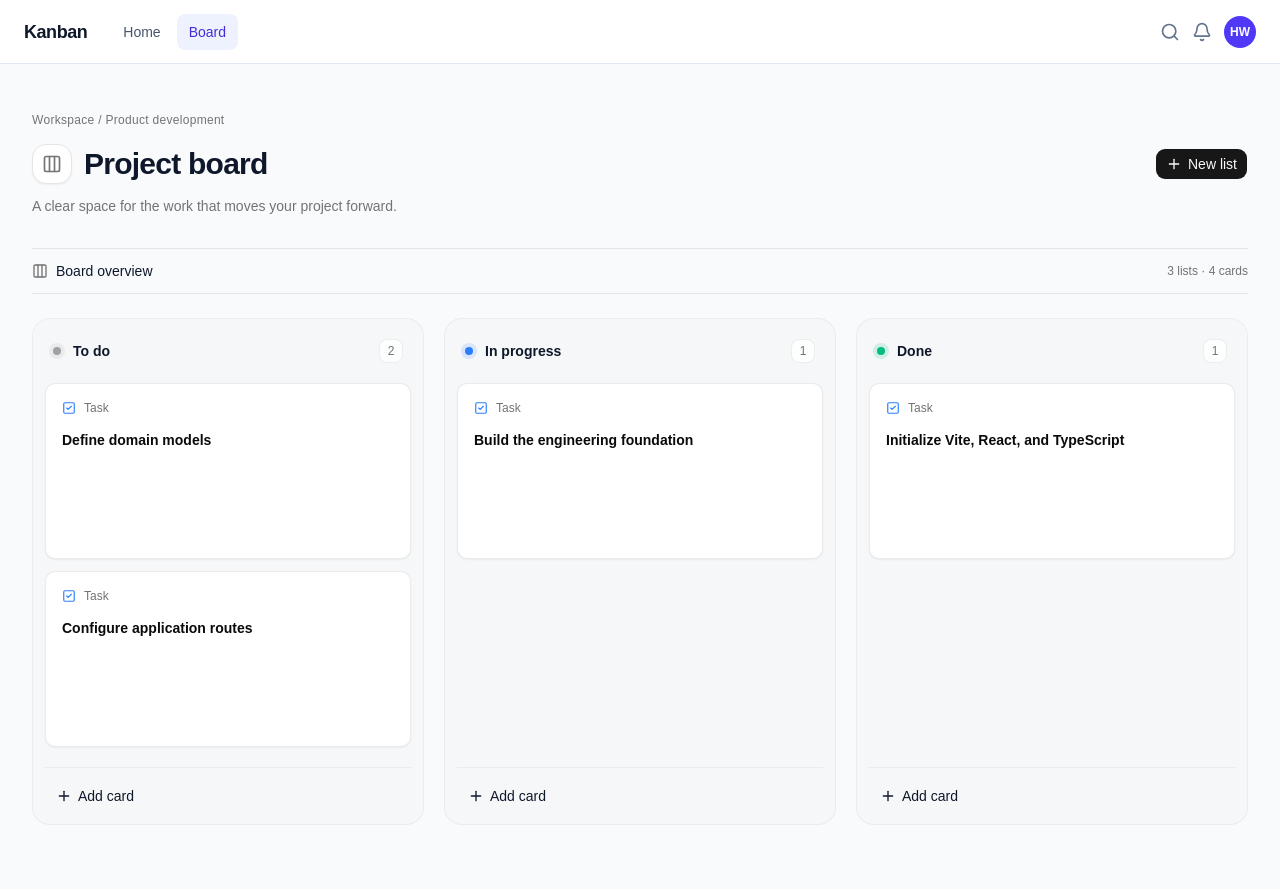
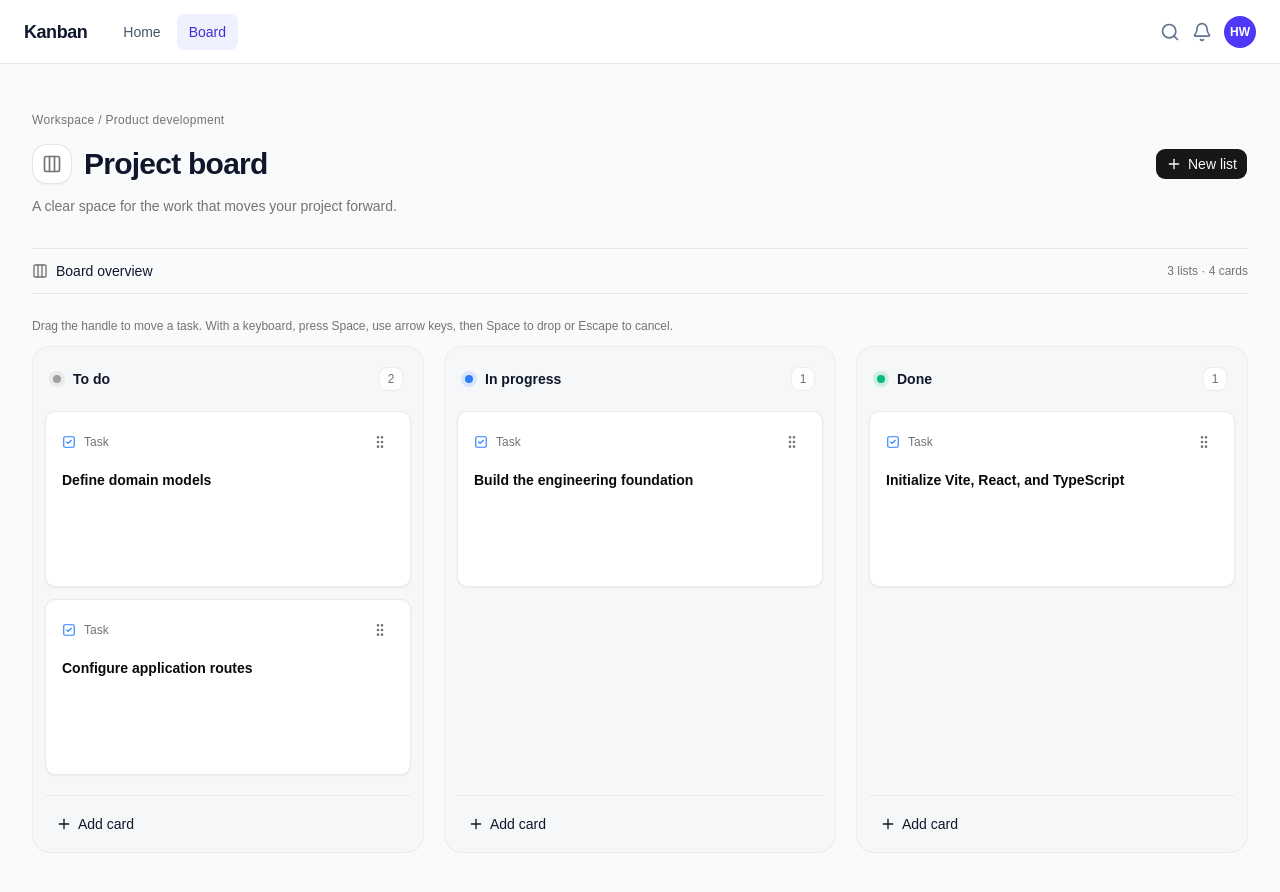
Before and after one commit to FoksWang/kanban, a React (Vite) app: page /board in a window 1280 px wide. Shown: the top 892 px of the page. Built offline with nearby package versions, Linux system fonts and the light colour scheme.

Commit message:
feat: support task drag and drop across Kanban lists

```diff
--- a/src/components/board/Task.tsx
+++ b/src/components/board/Task.tsx
@@ -1,21 +1,54 @@
-import { SquareCheck } from 'lucide-react'
+import { useSortable } from '@dnd-kit/sortable'
+import { CSS } from '@dnd-kit/utilities'
+import { GripVertical, SquareCheck } from 'lucide-react'
+import { Button } from '@/components/ui/button'
 import { Card, CardContent, CardHeader } from '@/components/ui/card'
+import { cn } from '@/lib/utils'
 
 export interface TaskProps {
+  id: string
+  listId: string
   title: string
 }
 
 export const Task = (props: TaskProps) => {
+  const {
+    attributes,
+    listeners,
+    setNodeRef,
+    setActivatorNodeRef,
+    transform,
+    transition,
+    isDragging,
+  } = useSortable({ id: props.id, data: { listId: props.listId, type: 'task' } })
+
   return (
     <Card
       aria-label={props.title}
-      className="min-h-44 gap-3 rounded-lg border border-border/80 shadow-xs ring-0 transition-shadow hover:shadow-sm"
+      className={cn(
+        'min-h-44 gap-3 rounded-lg border border-border/80 shadow-xs ring-0 hover:shadow-sm',
+        isDragging && 'opacity-30',
+      )}
+      ref={setNodeRef}
       role="article"
+      style={{ transform: CSS.Transform.toString(transform), transition }}
     >
       <CardHeader>
         <div className="flex items-center gap-2 text-xs font-medium text-muted-foreground">
           <SquareCheck aria-hidden="true" className="size-3.5 text-blue-500" />
           Task
+          <Button
+            {...attributes}
+            {...listeners}
+            aria-label={`Drag ${props.title}`}
+            className="ml-auto cursor-grab touch-none active:cursor-grabbing"
+            ref={setActivatorNodeRef}
+            size="icon-sm"
+            type="button"
+            variant="ghost"
+          >
+            <GripVertical />
+          </Button>
         </div>
       </CardHeader>
       <CardContent className="flex-1">
--- a/src/components/board/index.tsx
+++ b/src/components/board/index.tsx
@@ -1,6 +1,7 @@
 import { Columns3, Plus } from 'lucide-react'
 import { useId, useState } from 'react'
 import { Button } from '@/components/ui/button'
+import { Card, CardContent } from '@/components/ui/card'
 import {
   Dialog,
   DialogClose,
@@ -16,6 +17,17 @@ import { Label } from '@/components/ui/label'
 import { useKanban } from '@/stores/useKanban'
 import { KanbanGroup } from './kanban-group'
 import { Task } from './Task'
+
+const detectCollision: CollisionDetection = (args) => {
+  if (!args.pointerCoordinates) return closestCenter(args)
+  const collisions = pointerWithin(args)
+  const tasks = collisions.filter(
+    (collision) =>
+      args.droppableContainers.find((container) => container.id === collision.id)?.data.current
+        ?.type === 'task',
+  )
+  return tasks.length ? tasks : collisions
+}
 
 function CreateDialog({ label, onCreate }: { label: string; onCreate: (title: string) => void }) {
   const [open, setOpen] = useState(false)
@@ -80,6 +92,22 @@ export function Board() {
   const lists = useKanban((state) => state.lists)
   const addList = useKanban((state) => state.addList)
   const addCard = useKanban((state) => state.addCard)
+  const moveCard = useKanban((state) => state.moveCard)
+  const [activeId, setActiveId] = useState<string | null>(null)
+  const activeCard = lists.flatMap((list) => list.cards).find((card) => card.id === activeId)
+  const sensors = useSensors(
+    useSensor(PointerSensor, { activationConstraint: { distance: 8 } }),
+    useSensor(KeyboardSensor, { coordinateGetter: sortableKeyboardCoordinates }),
+  )
+
+  const handleDragEnd = ({ active, over }: DragEndEvent) => {
+    setActiveId(null)
+    if (!over || active.id === over.id) return
+    const target = lists.find((list) => list.id === over.data.current?.listId)
+    if (!target) return
+    const index = target.cards.findIndex((card) => card.id === over.id)
+    moveCard(String(active.id), target.id, index < 0 ? target.cards.length : index)
+  }
 
   return (
     <section className="mx-auto max-w-[1440px] px-4 py-8 sm:px-8 sm:py-12">
@@ -111,6 +139,17 @@ export function Board() {
         </p>
       </div>
 
+      <p className="mb-3 text-xs text-muted-foreground">
+        Drag the handle to move a task. With a keyboard, press Space, use arrow keys, then Space to
+        drop or Escape to cancel.
+      </p>
+      <DndContext
+        collisionDetection={detectCollision}
+        onDragCancel={() => setActiveId(null)}
+        onDragEnd={handleDragEnd}
+        onDragStart={({ active }) => setActiveId(String(active.id))}
+        sensors={sensors}
+      >
         <div
           aria-label="Kanban groups"
           className="grid auto-cols-[minmax(18rem,1fr)] grid-flow-col gap-5 overflow-x-auto rounded-2xl pb-4 focus-visible:ring-2 focus-visible:ring-ring focus-visible:outline-none"
@@ -121,15 +160,21 @@ export function Board() {
             <KanbanGroup
               action={<CreateDialog label="Card" onCreate={(title) => addCard(list.id, title)} />}
               count={list.cards.length}
+              id={list.id}
               key={list.id}
               status={
                 list.id === 'done' ? 'complete' : list.id === 'in-progress' ? 'active' : 'neutral'
               }
               title={list.title}
             >
+              <SortableContext
+                items={list.cards.map((card) => card.id)}
+                strategy={verticalListSortingStrategy}
+              >
                 {list.cards.map((card) => (
-              <Task key={card.id} title={card.title} />
+                  <Task id={card.id} key={card.id} listId={list.id} title={card.title} />
                 ))}
+              </SortableContext>
               {list.cards.length === 0 && (
                 <p className="rounded-xl border border-dashed px-4 py-10 text-center text-sm leading-6 text-muted-foreground">
                   No cards yet. Add your first task.
@@ -138,6 +183,36 @@ export function Board() {
             </KanbanGroup>
           ))}
         </div>
+        <DragOverlay>
+          {activeCard ? (
+            <Card className="min-h-44 rounded-lg border border-blue-300 shadow-lg ring-0">
+              <CardContent>
+                <p className="mb-3 text-xs text-muted-foreground">Task</p>
+                <h3 className="text-sm leading-6 font-semibold wrap-break-word">
+                  {activeCard.title}
+                </h3>
+              </CardContent>
+            </Card>
+          ) : null}
+        </DragOverlay>
+      </DndContext>
     </section>
   )
 }
+import {
+  closestCenter,
+  DndContext,
+  DragOverlay,
+  KeyboardSensor,
+  PointerSensor,
+  pointerWithin,
+  useSensor,
+  useSensors,
+  type CollisionDetection,
+  type DragEndEvent,
+} from '@dnd-kit/core'
+import {
+  SortableContext,
+  sortableKeyboardCoordinates,
+  verticalListSortingStrategy,
+} from '@dnd-kit/sortable'
--- a/src/components/board/kanban-group.tsx
+++ b/src/components/board/kanban-group.tsx
@@ -2,6 +2,7 @@ import { useId, type ReactNode } from 'react'
 import { cn } from '@/lib/utils'
 
 interface KanbanGroupProps {
+  id: string
   title: string
   count: number
   status?: 'neutral' | 'active' | 'complete'
@@ -16,6 +17,7 @@ const statusColors = {
 }
 
 export function KanbanGroup({
+  id,
   title,
   count,
   status = 'neutral',
@@ -23,11 +25,19 @@ export function KanbanGroup({
   action,
 }: KanbanGroupProps) {
   const titleId = useId()
+  const { setNodeRef, isOver } = useDroppable({
+    id: `list:${id}`,
+    data: { listId: id, type: 'list' },
+  })
 
   return (
     <section
       aria-labelledby={titleId}
-      className="flex min-h-96 min-w-0 flex-col rounded-2xl border border-border/70 bg-muted/60 p-3"
+      className={cn(
+        'flex min-h-96 min-w-0 flex-col rounded-2xl border border-border/70 bg-muted/60 p-3',
+        isOver && 'border-blue-400 bg-blue-50/50',
+      )}
+      ref={setNodeRef}
     >
       <header className="flex items-center gap-3 px-2 pt-2 pb-5">
         <span
@@ -46,3 +56,4 @@ export function KanbanGroup({
     </section>
   )
 }
+import { useDroppable } from '@dnd-kit/core'
--- a/src/stores/useKanban.ts
+++ b/src/stores/useKanban.ts
@@ -10,6 +10,7 @@ interface KanbanState {
   lists: KanbanList[]
   addList: (title: string) => void
   addCard: (listId: string, title: string) => void
+  moveCard: (cardId: string, targetListId: string, targetIndex: number) => void
 }
 
 export const useKanban = create<KanbanState>((set) => ({
@@ -56,4 +57,25 @@ export const useKanban = create<KanbanState>((set) => ({
       ),
     }))
   },
+  moveCard: (cardId, targetListId, targetIndex) => {
+    set((state) => {
+      const source = state.lists.find((list) => list.cards.some((card) => card.id === cardId))
+      const target = state.lists.find((list) => list.id === targetListId)
+      const card = source?.cards.find((item) => item.id === cardId)
+      if (!source || !target || !card) return state
+
+      const cards = target.cards.filter((item) => item.id !== cardId)
+      cards.splice(Math.max(0, Math.min(targetIndex, cards.length)), 0, card)
+
+      return {
+        lists: state.lists.map((list) => {
+          if (list.id === targetListId) return { ...list, cards }
+          if (list.id === source.id) {
+            return { ...list, cards: list.cards.filter((item) => item.id !== cardId) }
+          }
+          return list
+        }),
+      }
+    })
+  },
 }))
```
Lines whose indentation alone changed are shown as unchanged.
